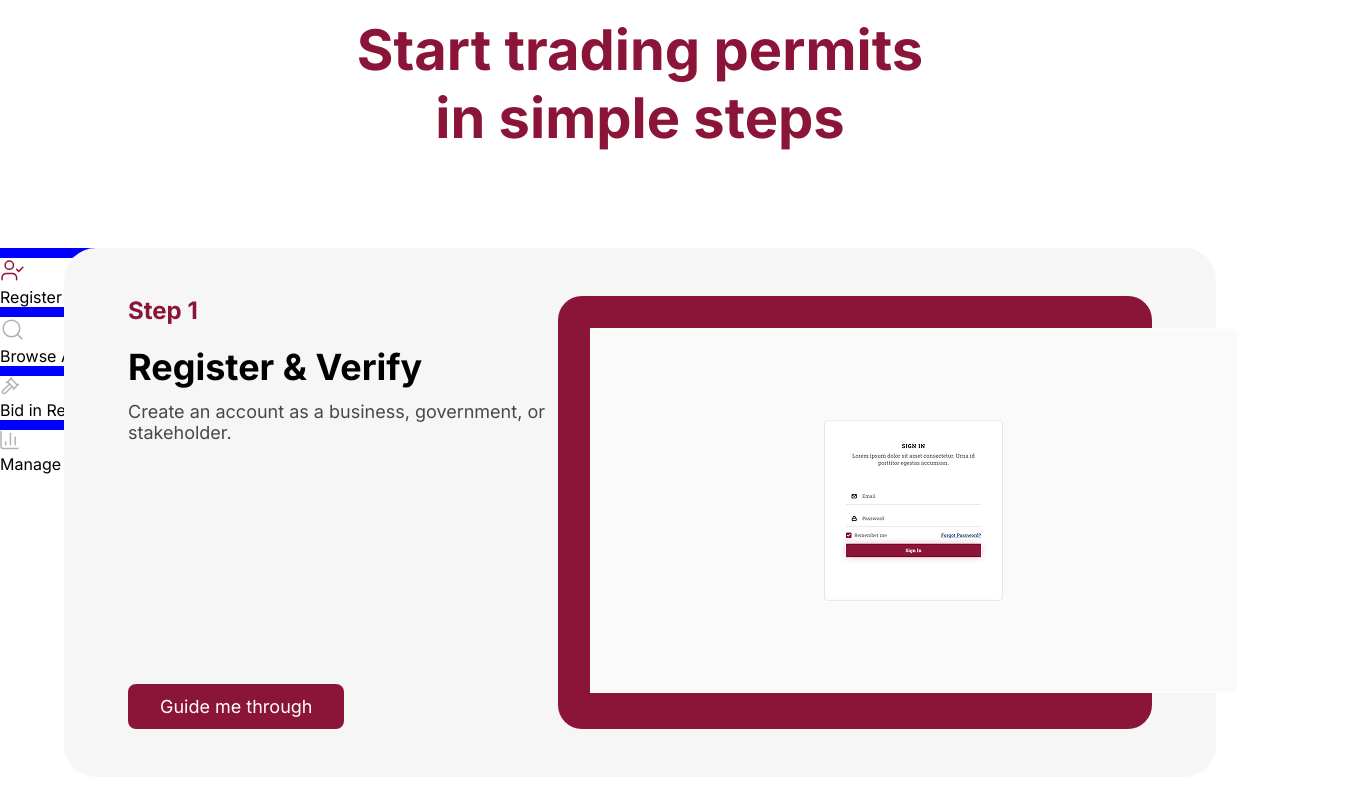
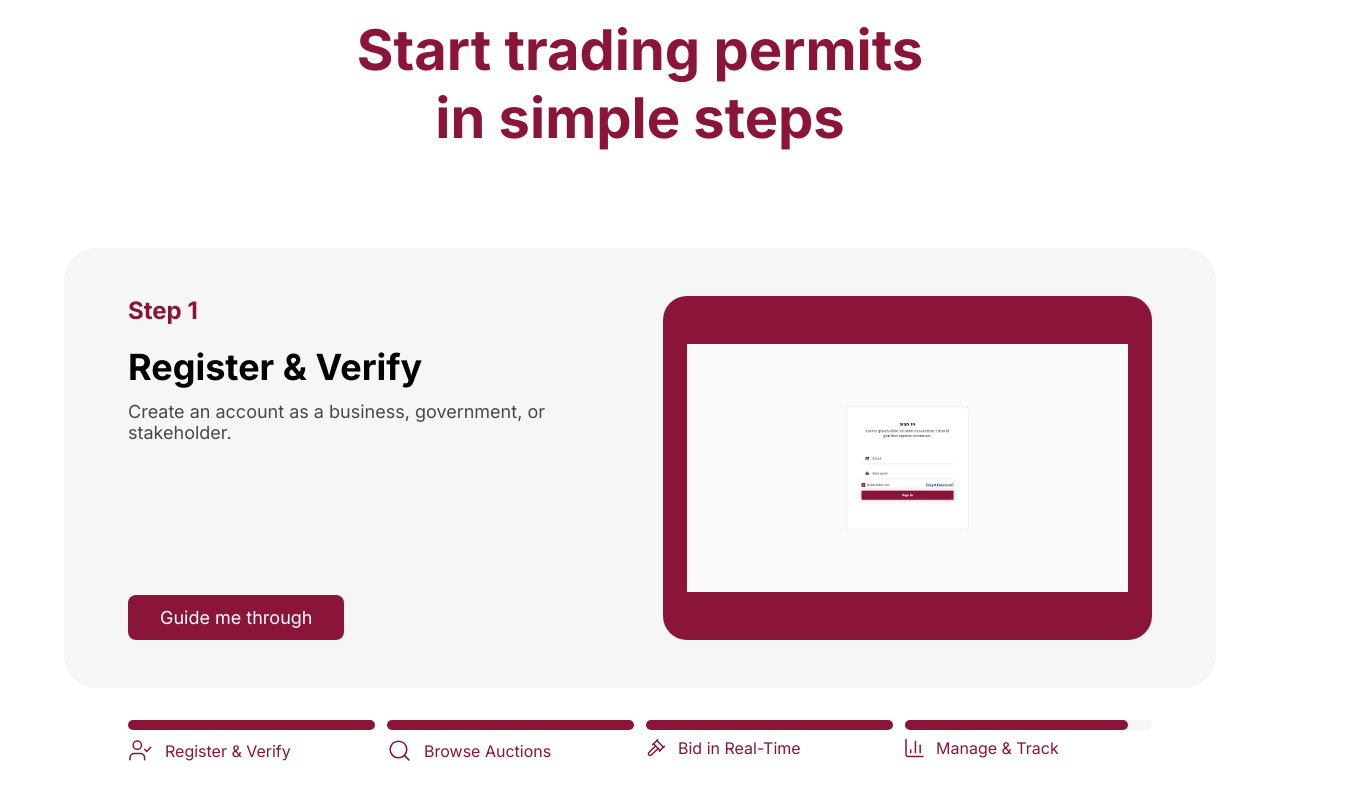
Before and after one commit to Economics-NPRP/ets-landing-page, a React (Vite) app: page / in a window 1280 px wide. Shown: the part 880-1680 px from the top of the page, 1347 px wide, since content can reach past the window. Built offline with nearby package versions, Linux system fonts and the light colour scheme.

Commit message:
feat: finished trading steps desktop

```diff
--- a/src/components/main/TradingSteps.tsx
+++ b/src/components/main/TradingSteps.tsx
@@ -1,5 +1,4 @@
 'use client'
-import { div } from "motion/react-client"
 import "../../styles/main/trading-steps.css"
 import { steps } from "../main/content"
 import { motion, cubicBezier, useScroll, useMotionValueEvent, useTransform } from "motion/react"
@@ -26,17 +25,17 @@ function TradingSteps() {
     console.log(lengths)
   })
   // Content
+  const grayFilter = "brightness(0) saturate(100%) invert(83%) sepia(0%) saturate(3240%) hue-rotate(324deg) brightness(86%) contrast(92%)"
+  const primaryFilter = "brightness(0) saturate(100%) invert(13%) sepia(30%) saturate(7091%) hue-rotate(326deg) brightness(93%) contrast(96%)"
 
   // Animation
-  const scale = useTransform(scrollYProgress, [0, 1], [0, 100])
-
-  const easeOutTemplate = cubicBezier(0, .72, .27, 1.01)
+  const easeOutTemplate = cubicBezier(0, 1.08, 0, 1)
 
   const opacities = [
-    useTransform(scrollYProgress, [0, 0.25, 0.5], [1, 1, 0]),
-    useTransform(scrollYProgress, [0.25, 0.5, 0.75], [0, 1, 0]),
-    useTransform(scrollYProgress, [0.5, 0.75, 1], [0, 1, 0]),
-    useTransform(scrollYProgress, [0.75, 1], [0, 1]),
+    useTransform(scrollYProgress, [0, 0.25, 0.5], [1, 1, 0], {ease: easeOutTemplate}),
+    useTransform(scrollYProgress, [0.25, 0.5, 0.75], [0, 1, 0], {ease: easeOutTemplate}),
+    useTransform(scrollYProgress, [0.5, 0.75, 1], [0, 1, 0], {ease: easeOutTemplate}),
+    useTransform(scrollYProgress, [0.75, 1], [0, 1], {ease: easeOutTemplate}),
   ]
 
   return (
@@ -64,24 +63,25 @@ function TradingSteps() {
           ))}
         </div>
         <div id="progress-bars">
-
-        </div>
           {steps.map((step, order) => (
             <div key={order+"pb-wrapper"} className="progress-bar-wrapper">
               <div className="progress-bar" key={order+"pb"}>
-              <motion.div key={order} style={{
+                <div key={order} className="color" style={{
                   display: 'block',
-                width: scale,
-                height: '10px',
-                backgroundColor: 'blue',
+                  width: lengths[order]*100+"%"
                 }} />
               </div>
               <figure>
-              <img src={step.icon} alt={step.title}  />
-              <figcaption>{step.title}</figcaption>
+                <img style={{
+                  ...(lengths[order] > 0 ? { filter: primaryFilter } : { filter: grayFilter })
+                }} src={step.icon} alt={step.title}  />
+                <figcaption style={{
+                  ...(lengths[order] > 0 ? { color: 'var(--primary)' } : { color: 'gray' })
+                }}>{step.title}</figcaption>
               </figure>
             </div>
           ))}
+        </div>
       </div>
     </section>
   )
--- a/src/styles/main/trading-steps.css
+++ b/src/styles/main/trading-steps.css
@@ -18,12 +18,14 @@
       left: 50%;
       border-radius: 32px;
       transform: translateX(-50%);
-      height: fit-content;
+      height: 440px;
       width: 90%;
+      gap: 48px;
       background-color: #F6F6F6;
       display: flex;
       justify-content: space-between;
       figcaption {
+        width: 50%;
         display: flex;
         flex-direction: column;
         justify-content: space-between;
@@ -59,9 +61,45 @@
         }
       }
       .animation-container {
+        width: 50%;
         background-color: var(--primary);
         border-radius: 24px;
-        padding: 32px;
+        height: 100%;
+        display: flex;
+        align-items: center;
+        padding: 0px 24px;
+        img {
+          width: 100%;
+        }
+      }
+    }
+    #progress-bars {
+      display: flex;
+      position: relative;
+      gap: 12px;
+      top: calc(440px + 32px);
+      width: 80%;
+      margin: auto;
+      .progress-bar-wrapper {
+        width: 100%;
+        .progress-bar {
+          border-radius: 99px;
+          height: 10px;
+          position: relative;
+          margin-bottom: 8px;
+          background-color: #F6F6F6;
+          .color {
+            border-radius: inherit;
+            background-color: var(--primary);
+            position: absolute;
+            height: 100%;
+          }
+        }
+        figure {
+          display: flex;
+          gap: 12px;
+          align-items: center;
+        }
       }
     }
   }
```
Lines whose indentation alone changed are shown as unchanged.
